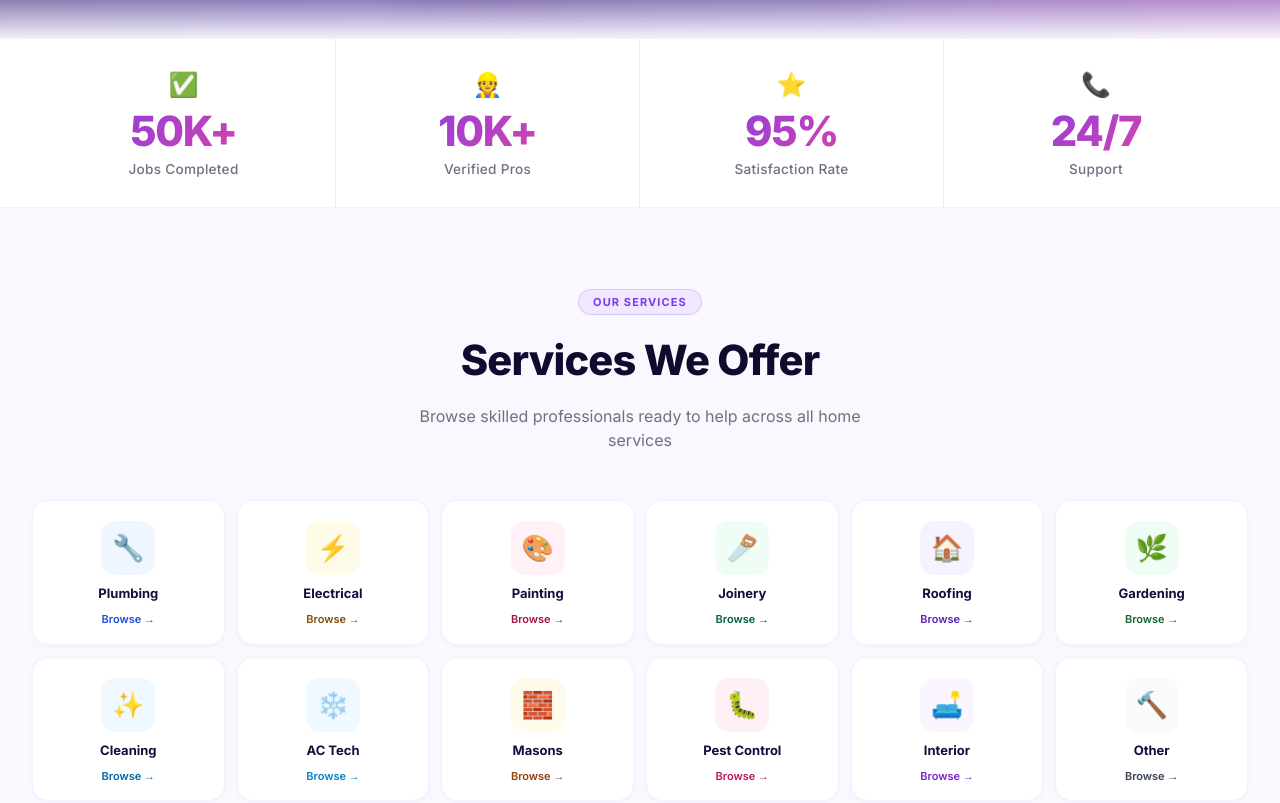
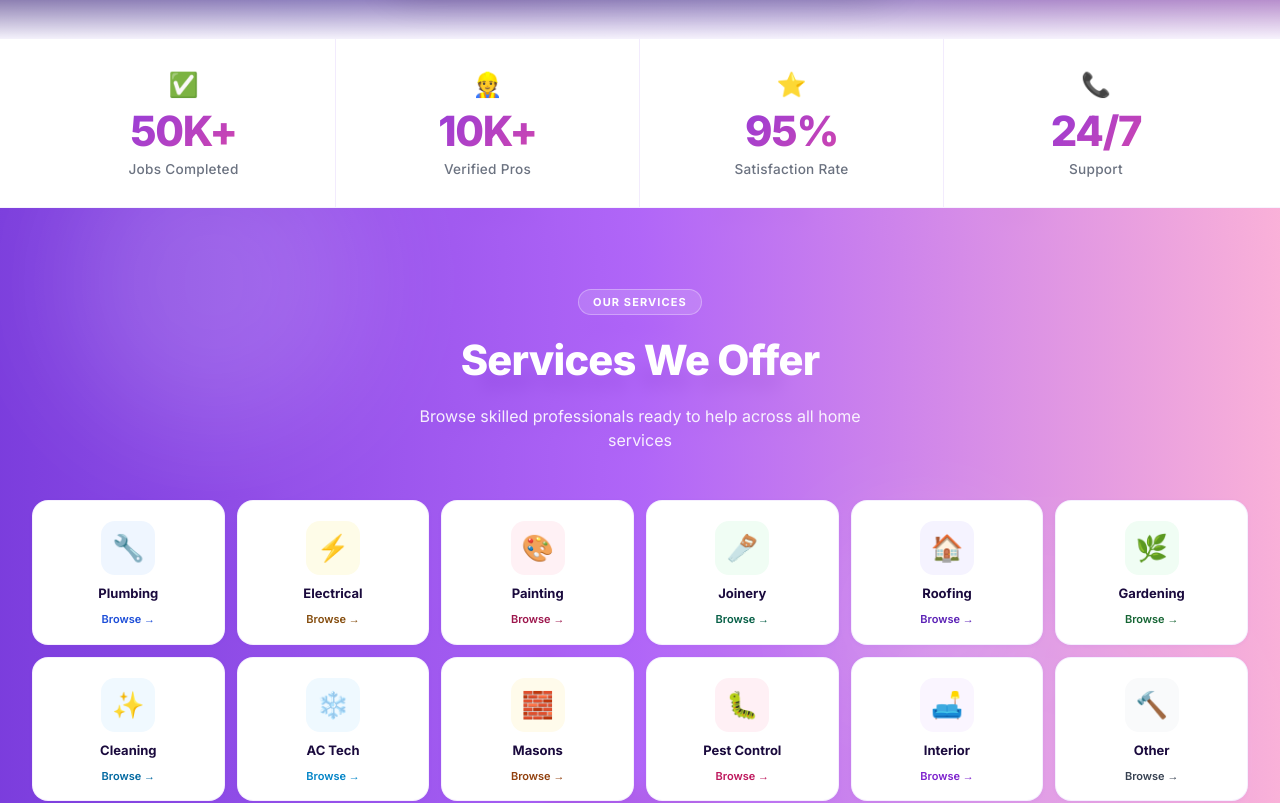
Before and after one commit to ishani-perera/mini-service-board, a Next.js app in the folder mini-service-board/frontend/: page / in a window 1280 px wide. Shown: the part 440-1243 px from the top of the page. Built offline with nearby package versions, Linux system fonts and the light colour scheme; no server answers.

Commit message:
updated frontend and backend integration

```diff
--- a/mini-service-board/frontend/src/app/page.js
+++ b/mini-service-board/frontend/src/app/page.js
@@ -390,19 +390,50 @@ export default function HomePage() {
       {/* ══════════════════════════════════════════════════
           SERVICES — redesigned cards
       ══════════════════════════════════════════════════ */}
-      <section style={{ padding: '80px 0', background: 'var(--bg-page)' }}>
-        <div className="site-container">
+      <section style={{
+        padding: '80px 0',
+        position: 'relative',
+        overflow: 'hidden',
+        background: '#ffffff',
+      }}>
+        {/* Blurred Background Image */}
+        <div style={{
+          position: 'absolute',
+          top: '-20px', left: '-20px', right: '-20px', bottom: '-20px',
+          backgroundImage: "url('/services-bg.png')",
+          backgroundSize: 'cover',
+          backgroundPosition: 'center',
+          filter: 'blur(8px)',
+          opacity: 0.5, // Keep image visible
+          zIndex: 0,
+        }} />
+
+        {/* Background Gradient Overlay (Violet -> Purple -> Pink) */}
+        <div style={{
+          position: 'absolute',
+          top: 0, left: 0, right: 0, bottom: 0,
+          background: 'linear-gradient(to right, #6d28d9, #a855f7, #f9a8d4)',
+          zIndex: 0,
+          opacity: 0.9,
+        }} />
+
+        {/* Floating Blurred Circles for Glow Effect */}
+        <div style={{ position: 'absolute', top: '-10%', left: '5%', width: 300, height: 300, borderRadius: '50%', background: 'rgba(255,255,255,0.15)', filter: 'blur(60px)', zIndex: 0 }} />
+        <div style={{ position: 'absolute', bottom: '5%', right: '5%', width: 350, height: 350, borderRadius: '50%', background: 'rgba(255,255,255,0.1)', filter: 'blur(80px)', zIndex: 0 }} />
+        <div style={{ position: 'absolute', top: '40%', right: '20%', width: 200, height: 200, borderRadius: '50%', background: 'rgba(255,255,255,0.1)', filter: 'blur(50px)', zIndex: 0 }} />
+
+        <div className="site-container" style={{ position: 'relative', zIndex: 1 }}>
           <div style={{ textAlign: 'center', marginBottom: 48 }}>
             {/* Section pill tag */}
             <div style={{
               display: 'inline-block',
-              background: 'rgba(124,58,237,0.08)',
-              border: '1px solid rgba(124,58,237,0.18)',
+              background: 'rgba(255,255,255,0.15)',
+              border: '1px solid rgba(255,255,255,0.3)',
               borderRadius: 99,
               padding: '4px 14px',
               fontSize: 11,
               fontWeight: 700,
-              color: '#7c3aed',
+              color: '#ffffff',
               letterSpacing: '0.1em',
               textTransform: 'uppercase',
               marginBottom: 14,
@@ -413,12 +444,12 @@ export default function HomePage() {
               fontFamily: "'Inter', sans-serif",
               fontSize: 'clamp(1.8rem, 4vw, 2.6rem)',
               fontWeight: 800,
-              color: 'var(--text-heading)',
+              color: '#ffffff',
               marginBottom: 12,
             }}>
               Services We Offer
             </h2>
-            <p style={{ color: 'var(--text-muted)', fontSize: 16, maxWidth: 460, margin: '0 auto' }}>
+            <p style={{ color: 'rgba(255,255,255,0.9)', fontSize: 16, maxWidth: 460, margin: '0 auto' }}>
               Browse skilled professionals ready to help across all home services
             </p>
           </div>
```
Also changed, not shown: mini-service-board/frontend/public/services-bg.png (added).
